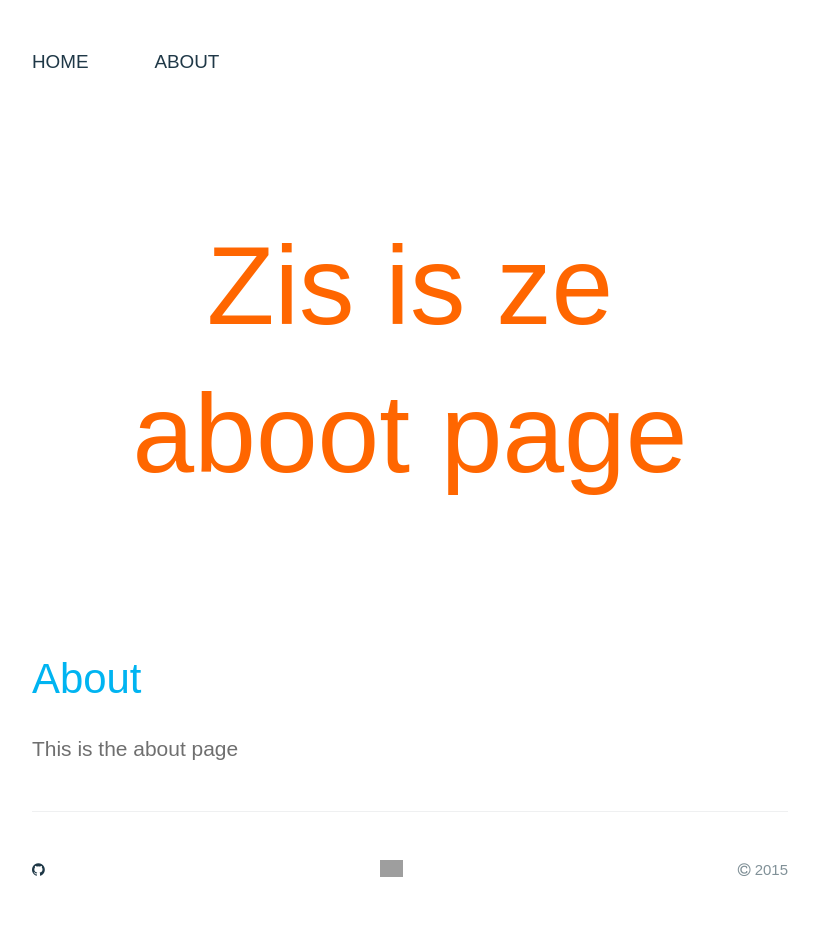
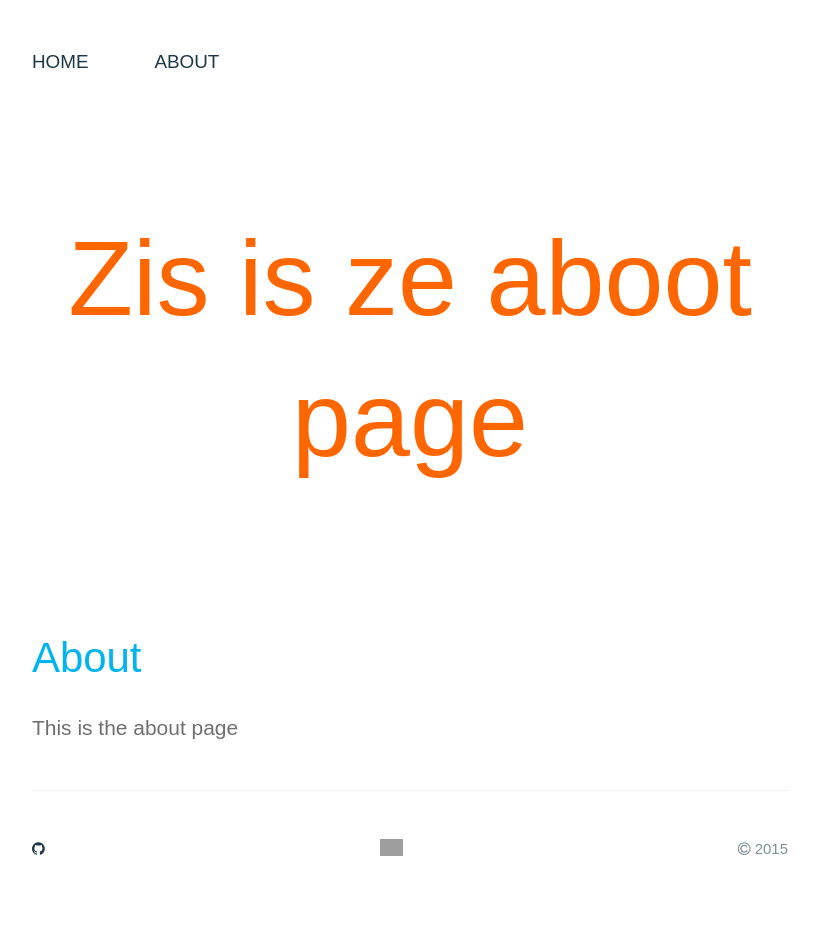
Before and after one commit to arcions/arcions.github.io, a Jekyll site: the page built from about/index.html, in a window 1280 px wide. Shown: the part 482-1434 px from the top of the page, without its empty margins (230-1049 px from the left). Built offline with Jekyll 4.4.1, drawn with Linux system fonts in a browser that asks for light colours; nearby versions of some CDN libraries; some web fonts are replaced; Markdown is read by kramdown in place of the engine named in the settings; after the commit the page ends 1413 px from its top, so only the background shows below that; grey boxes are pictures that could not be loaded.

Commit message:
Update main.css

```diff
--- a/stylesheets/main.css
+++ b/stylesheets/main.css
@@ -183,13 +183,13 @@ h6 {
 /* Project tagline */
   @media screen and (min-width: 64em) {
     .project-tagline {
-      font-size: 230%; } }
+      font-size: 220%; } }
   @media screen and (min-width: 42em) and (max-width: 64em) {
     .project-tagline {
-      font-size: 190% } }
+      font-size: 180% } }
   @media screen and (max-width: 42em) {
     .project-tagline {
-      font-size: 150% } }
+      font-size: 140% } }
 
 .site-footer {
   padding-top: 3rem;
```
